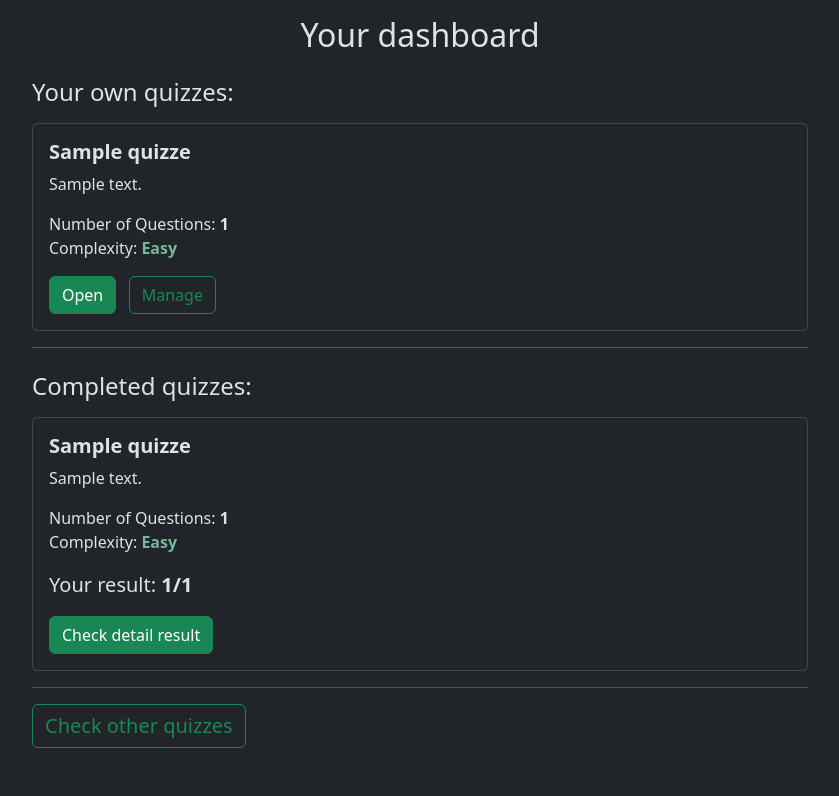
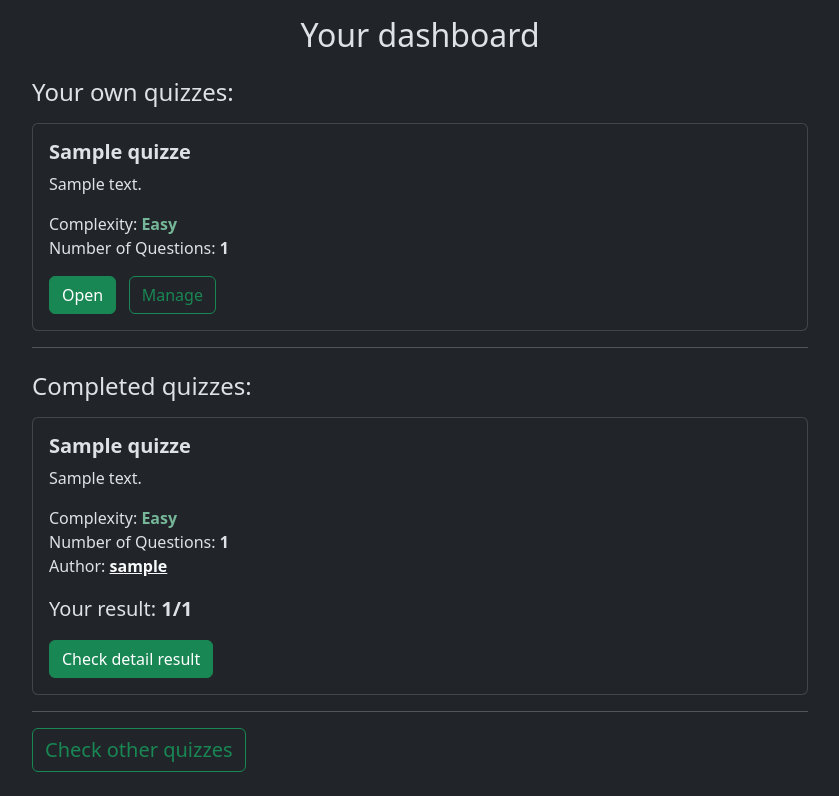
Before and after one commit to vitaliypopel/django-quiz, a Django app: page /dashboard/ in a window 1280 px wide. Shown: the part 56-852 px from the top of the page, without its empty margins (220-1059 px from the left). Before the commit the page ends 804 px from the top, so only its background shows below. Run offline with Django 5.2, Linux system fonts and the light colour scheme; a user stored in the database is signed in; tables that the repository leaves empty hold one stand-in row (values such as "Sample post").

Commit message:
Improved quiz widgets in templates

```diff
--- a/project/quiz/templates/quiz/dashboard.html
+++ b/project/quiz/templates/quiz/dashboard.html
@@ -13,10 +13,7 @@
                 <div class="card-body">
                     <h5 class="card-title fw-bold">{{ authored_quiz }}</h5>
                     <p class="card-text">{{ authored_quiz.descriptions|slice:":50" }}{% if authored_quiz.descriptions|length >= 50 %}...{% endif %}</p>
-                    <p class="card-text mb-0">Number of Questions:
-                        <span class="fw-bold">{{ authored_quiz.question_set.all|length }}</span>
-                    </p>
-                    <p class="card-text">
+                    <p class="card-text mb-0">
                         Complexity: <span class="fw-bold
                         {% if authored_quiz.complexity == 1 %}
                             text-success-emphasis
@@ -25,6 +22,9 @@
                         {% elif authored_quiz.complexity == 3 %}
                             text-danger-emphasis
                         {% endif %}">{{ authored_quiz.get_complexity_display }}</span>
+                    </p>
+                    <p class="card-text">Number of Questions:
+                        <span class="fw-bold">{{ authored_quiz.question_set.all|length }}</span>
                     </p>
                     <a href="{% url 'quiz:quiz' authored_quiz.url_title %}" class="btn btn-{{ color_theme }}">
                         Open
@@ -51,10 +51,7 @@
                 <div class="card-body">
                     <h5 class="card-title fw-bold">{{ not_completed_quiz.quiz }}</h5>
                     <p class="card-text">{{ not_completed_quiz.quiz.descriptions|slice:":50" }}{% if not_completed_quiz.quiz.descriptions|length >= 50 %}...{% endif %}</p>
-                    <p class="card-text mb-0">Number of Questions:
-                        <span class="fw-bold">{{ not_completed_quiz.quiz.question_set.all|length }}</span>
-                    </p>
-                    <p class="card-text">
+                    <p class="card-text mb-0">
                         Complexity: <span class="fw-bold
                         {% if not_completed_quiz.quiz.complexity == 1 %}
                             text-success-emphasis
@@ -63,6 +60,13 @@
                         {% elif not_completed_quiz.quiz.complexity == 3 %}
                             text-danger-emphasis
                         {% endif %}">{{ not_completed_quiz.quiz.get_complexity_display }}</span>
+                    </p>
+                    <p class="card-text mb-0">Number of Questions:
+                        <span class="fw-bold">{{ not_completed_quiz.quiz.question_set.all|length }}</span>
+                    </p>
+                    <p class="card-text">Author:
+                        <a class="fw-bold text-{% if theme == 'light' %}dark{% else %}light{% endif %}"
+                           href="{% url 'quiz:profile' not_completed_quiz.quiz.author %}">{{ not_completed_quiz.quiz.author }}</a>
                     </p>
                     <a href="{% url 'quiz:result' not_completed_quiz.quiz.url_title %}" class="btn btn-{{ color_theme }}">
                         Continue
@@ -79,10 +83,7 @@
                 <div class="card-body">
                     <h5 class="card-title fw-bold">{{ completed_quiz.quiz }}</h5>
                     <p class="card-text">{{ completed_quiz.quiz.descriptions|slice:":50" }}{% if completed_quiz.quiz.descriptions|length >= 50 %}...{% endif %}</p>
-                    <p class="card-text mb-0">Number of Questions:
-                        <span class="fw-bold">{{ completed_quiz.quiz.question_set.all|length }}</span>
-                    </p>
-                    <p class="card-text">
+                    <p class="card-text mb-0">
                         Complexity: <span class="fw-bold
                         {% if completed_quiz.quiz.complexity == 1 %}
                             text-success-emphasis
@@ -91,6 +92,13 @@
                         {% elif completed_quiz.quiz.complexity == 3 %}
                             text-danger-emphasis
                         {% endif %}">{{ completed_quiz.quiz.get_complexity_display }}</span>
+                    </p>
+                    <p class="card-text mb-0">Number of Questions:
+                        <span class="fw-bold">{{ completed_quiz.quiz.question_set.all|length }}</span>
+                    </p>
+                    <p class="card-text">Author:
+                        <a class="fw-bold text-{% if theme == 'light' %}dark{% else %}light{% endif %}"
+                           href="{% url 'quiz:profile' completed_quiz.quiz.author %}">{{ completed_quiz.quiz.author }}</a>
                     </p>
                     <p class="card-text fs-5">
                         Your result: <b>{{ completed_quiz.result }}/{{ completed_quiz.quiz.question_set.all|length }}</b>
--- a/project/quiz/templates/quiz/profile.html
+++ b/project/quiz/templates/quiz/profile.html
@@ -6,7 +6,7 @@
 
 {% block content %}
     <h2 class="text-center mt-3 mb-3">Profile {{ user }}</h2>
-    <h4 class="mt-4 mb-3">User's quizzes:</h4>
+    <h4 class="mt-4 mb-3">{{ user }}'s quizzes:</h4>
     {% if quizzes %}
         {% for quiz in quizzes %}
             <div class="card mt-3 mb-3">
--- a/project/quiz/templates/quiz/result.html
+++ b/project/quiz/templates/quiz/result.html
@@ -6,6 +6,8 @@
 
 {% block content %}
     <h2 class="text-center mt-3 mb-3">{{ completed_quiz.quiz }} result</h2>
+    <p class="card-text text-muted text-center fs-5">{{ completed_quiz.quiz.descriptions }}</p>
+
     <form method="POST" action="{% url 'quiz:again' completed_quiz.quiz.url_title %}"
           class="d-flex justify-content-center">
         {% csrf_token %}
```
Also changed, not shown: project/quiz/templates/quiz/quizzes.html (+8 -4 lines).
